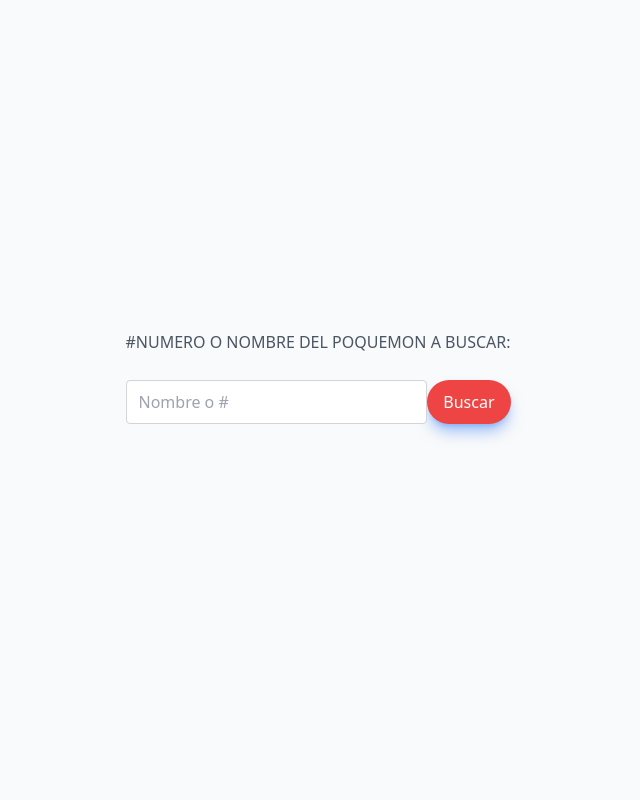
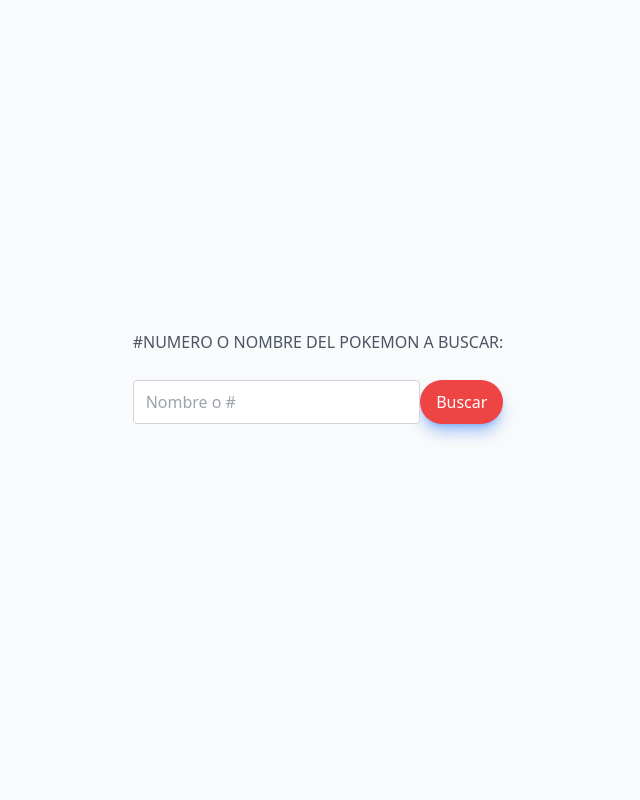
Before and after one commit to kei-kusanagi/pokemon-api, a Django app: template busqueda/templates/index.html in a window 1280 px wide. Shown: the whole page, without its empty margins (322-962 px from the left). Run offline with Django 4.2, Linux system fonts and the light colour scheme; the template is opened without the code that fills it, so the values that code supplies are empty; style sheets or scripts are compiled from the project's sources.

Commit message:
fix name

```diff
--- a/busqueda/templates/index.html
+++ b/busqueda/templates/index.html
@@ -6,7 +6,7 @@
         <div class="relative flex min-h-screen flex-col justify-center overflow-hidden bg-gray-50 py-6 sm:py-5 uppercase">
             <div class="mx-auto max-w-md">
                 <div class="space-y-6 py-8 text-base leading-7 text-gray-600">
-                    <h1>#Numero o Nombre del poquemon a buscar:</h1>
+                    <h1>#Numero o Nombre del pokemon a buscar:</h1>
                         <div class="flex justify-center">
                             <input type="search" class="form-control relative flex-auto min-w-0 block w-full px-3 py-1.5 text-base font-normal text-gray-700 bg-white bg-clip-padding border border-solid border-gray-300 rounded transition ease-in-out m-0 focus:text-gray-700 focus:bg-white focus:border-purple-600 focus:outline-none" aria-label="Search" aria-describedby="button-addon2" name="busqueda" placeholder="Nombre o #">
                             <button class="btn inline-block text-white px-4 py-2 rounded-full bg-red-500 shadow-lg shadow-blue-500/50" type="submit"> Buscar </button>
```
Also changed, not shown: busqueda/static/img/ejemplo-shako-img.jpg (added).
